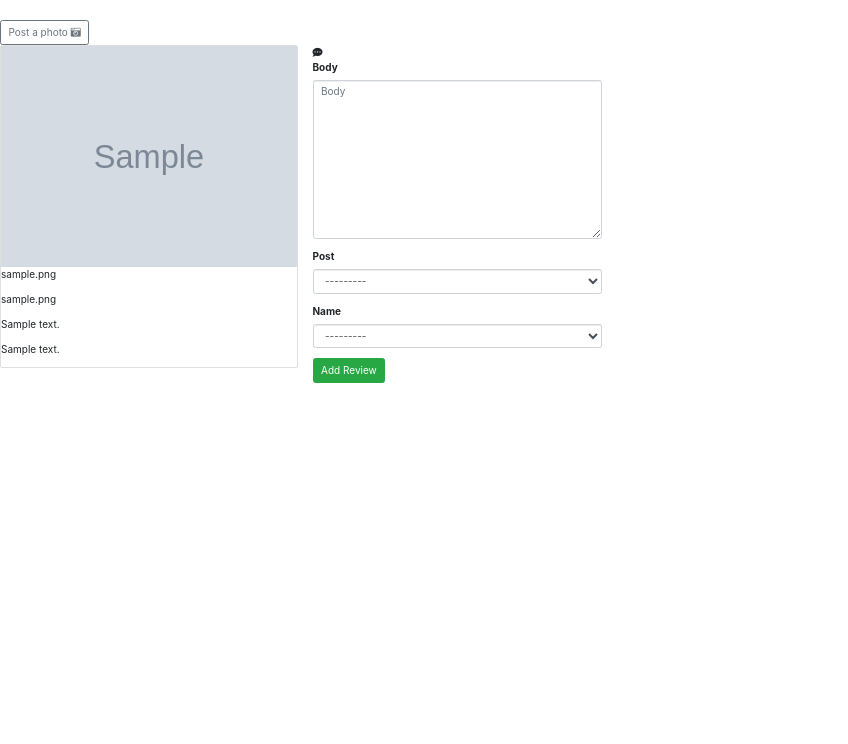
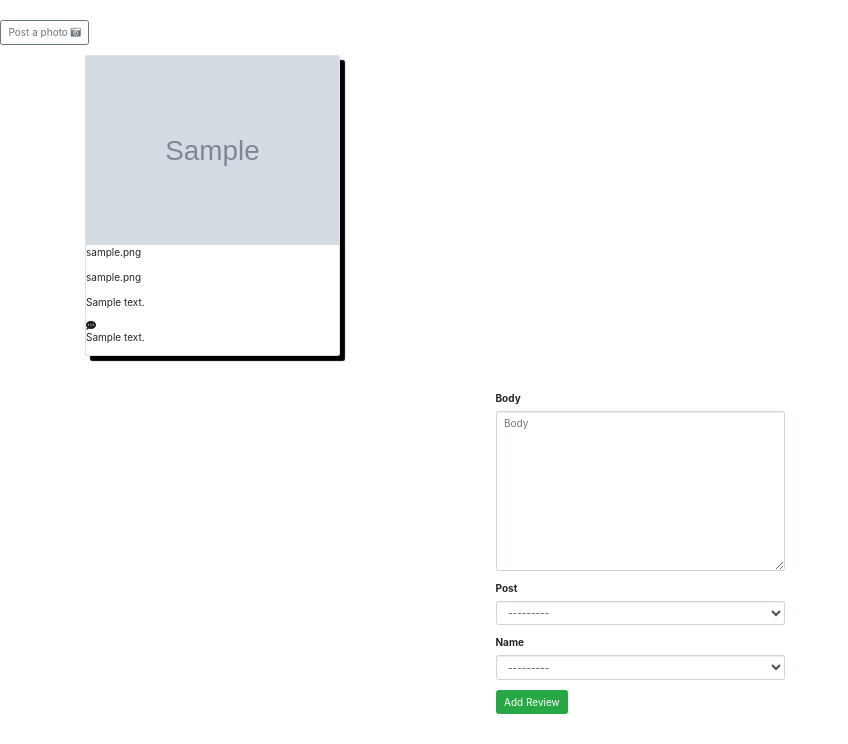
Before and after one commit to sngina/fashion, a Django app: page / in a window 1280 px wide. Shown: the part 62-806 px from the top of the page, without its empty margins (0-848 px from the left). Before the commit the page ends 445 px from the top, so only its background shows below. Run offline with Django 3.2, Linux system fonts and the light colour scheme; a user stored in the database is signed in; tables that the repository leaves empty hold one stand-in row (values such as "Sample post"); grey boxes marked "Sample" are stand-in pictures; some libraries are stand-ins or nearby versions.

Commit message:
add container

```diff
--- a/fashion/static/css/style.css
+++ b/fashion/static/css/style.css
@@ -0,0 +1,4 @@
+.photo{
+    box-shadow: 5px 5px 1px black;
+
+}
--- a/fashion/templates/profile/index.html
+++ b/fashion/templates/profile/index.html
@@ -26,25 +26,30 @@
     </form>
 
 </div>
+ <div class="container">
 <div class="row">
     {%for photo in all_images%}
-    <div class="col-sm-6 col-md-3">
-        <div class="card">
+    <div class="col-sm-6 col-md-3 mt-3 mb-2">
+        <div class="card photo">
             <a href="{%url 'image' photo.id%}"><img src="{{photo.image_photo.url}}" style="width: 700px;"     onclick="onClick(this)"
             class="modal-hover-opacity img-fluid"></a>
             <p>{{photo.image_name}}</p>
             <p>{{photo.image_photo}}</p>
             <p>{{photo.description}}</p>
             {% for review in photo.reviews.all%}
+            <i class="fas fa-comment-dots"></i>
             <p>{{review.body}}</p>
             {%endfor%}
     </div>
 </div>
     {%endfor%}
+</div>
+</div>
+    <div class="container  d-flex justify-content-center align-items-center mt-5 mb-5">
+        <div class="row">
     <div class="review">
 
         <form method="POST" enctype="multipart/form-data">
-            <i class="fas fa-comment-dots"></i>
             {%csrf_token%}
             <input type="hidden" value='{{project.id}}' name="projectid">
             {% bootstrap_form c_form %}
@@ -52,4 +57,5 @@
         </form>
     </div>
 </div>
+</div>
 {%endblock%}
--- a/fashion/urls.py
+++ b/fashion/urls.py
@@ -7,6 +7,7 @@ urlpatterns = [
     url('^$' , views.get_images , name= 'homepage'),
     url('^user/' , views.userpage , name= 'username') ,
     url('^image/(?P<id>[0-9]+)$' , views.image_details , name ='image'),
+    url(r'^search/', views.search, name='searchr'),
 
 ]
 if settings.DEBUG:
--- a/fashion/views.py
+++ b/fashion/views.py
@@ -38,13 +38,16 @@ def image_details(request , id):
     one_image = Image.objects.get(id = id)
     return render(request , 'profile/image.html' , {"one_image": one_image})
 
-# review
-# def review_image(request):
-#     if request.method == 'POST':
-#         review_form = ReviewForm(request.POST)
-#         if review_form.is_valid():
-#             review_form.save()
+# search function
 
-#         return redirect('homepage')
+def search(request) :
+        if 'profile' in request.GET and request.GET["profile"]:
+            search_term = request.GET.get("profile")
+            search_profile = Profile.search_profile(search_term)
+            message = f"{search_term}"
 
-# function for searching for an outfit
+            return render(request , 'profile/search.html' ,{"message" : message , "search_profile":search_profile} )
+
+        else:
+            message = "You haven't searched for any profile"
+            return render(request , 'profile/search.html')
```
Also changed, not shown: fashion/templates/profile/search.html (added, +21 -0 lines).
